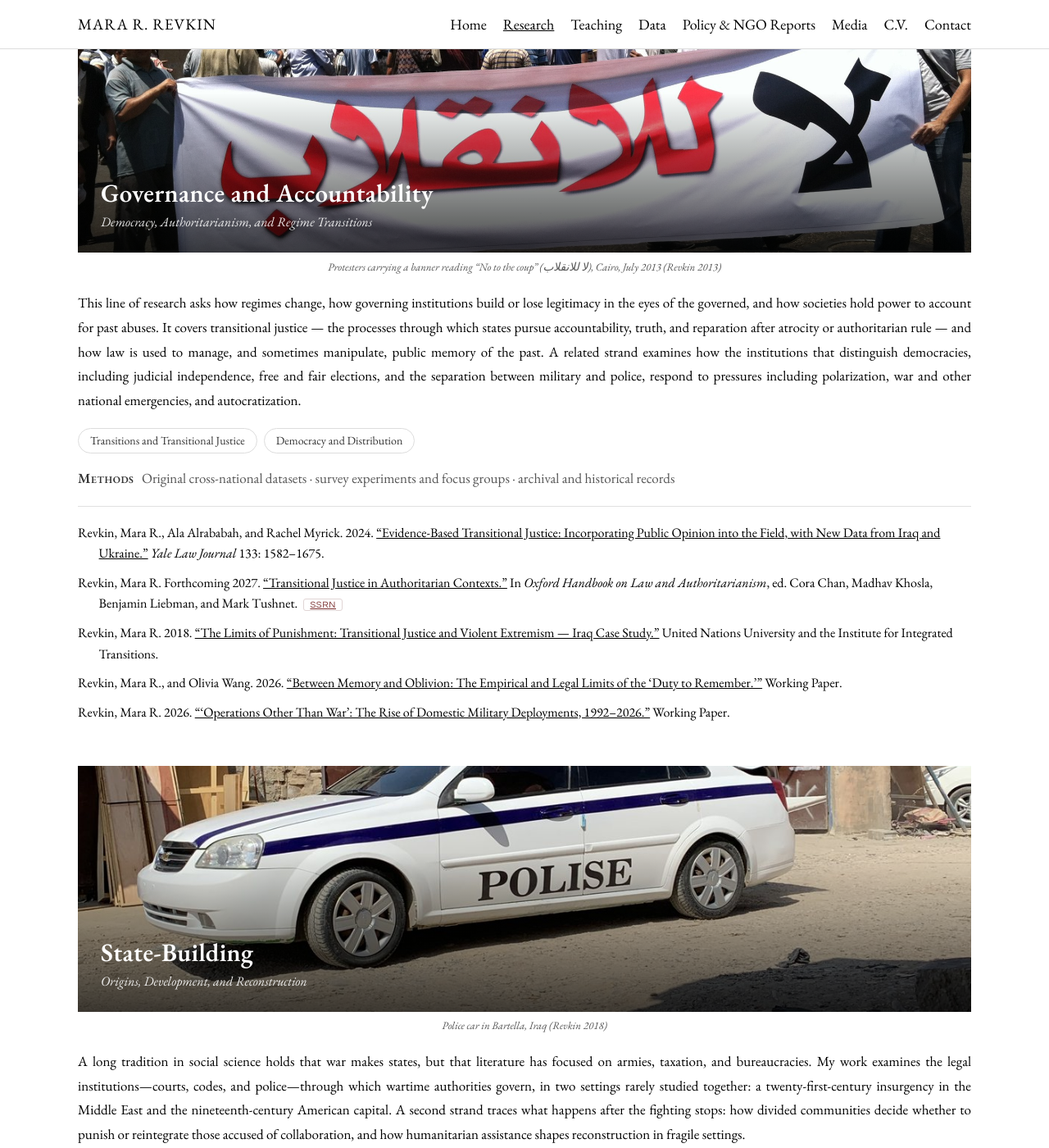
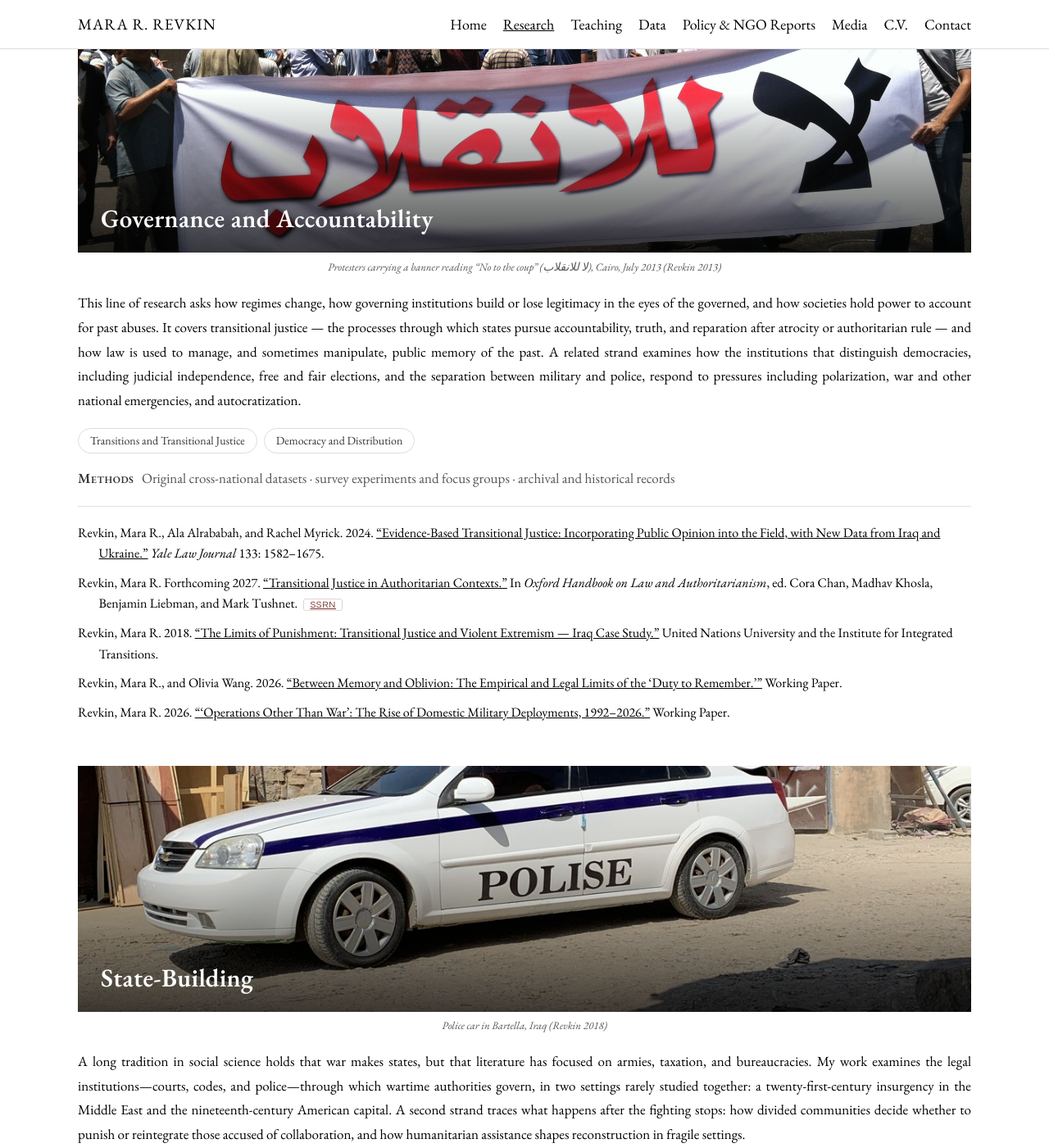
Before and after one commit to mrevkin/mrevkin.github.io, a Jekyll site: the page research.html, which Jekyll copies as it is, in a window 1280 px wide and 1400 px high, scrolled down 537 px. Shown: the whole window at 82% size. Built offline with Jekyll 4.4.1, drawn with Linux system fonts in a browser that asks for light colours; some of the changed text lies outside the part shown.

Commit message:
Use short-form theme headings; drop the subtitles

```diff
--- a/research.html
+++ b/research.html
@@ -68,7 +68,6 @@
         <img src="cairo-no-to-the-coup.jpg" alt="Protesters carrying a banner reading &quot;No to the coup&quot; in Cairo, July 2013" />
         <div class="theme-overlay">
           <h2>Governance and Accountability</h2>
-          <p class="theme-sub">Democracy, Authoritarianism, and Regime Transitions</p>
         </div>
       </div>
       <p class="img-caption">Protesters carrying a banner reading &ldquo;No to the coup&rdquo; (<span lang="ar" dir="rtl">&#1604;&#1575; &#1604;&#1604;&#1575;&#1606;&#1602;&#1604;&#1575;&#1576;</span>), Cairo, July 2013 (Revkin 2013)</p>
@@ -92,7 +91,6 @@
         <img src="research-police.jpeg" alt="Police car in Bartella, Iraq" />
         <div class="theme-overlay">
           <h2>State-Building</h2>
-          <p class="theme-sub">Origins, Development, and Reconstruction</p>
         </div>
       </div>
       <p class="img-caption">Police car in Bartella, Iraq (Revkin 2018)</p>
@@ -116,7 +114,6 @@
         <img src="drawing-battle-for-mosul.jpg" alt="A child's drawing of the battle for Mosul, Iraq" />
         <div class="theme-overlay">
           <h2>The Costs of War</h2>
-          <p class="theme-sub">Civilian Harm, Redress, and Prevention</p>
         </div>
       </div>
       <p class="img-caption">A child&rsquo;s drawing of the battle for Mosul, Iraq (Revkin 2017)</p>
```
